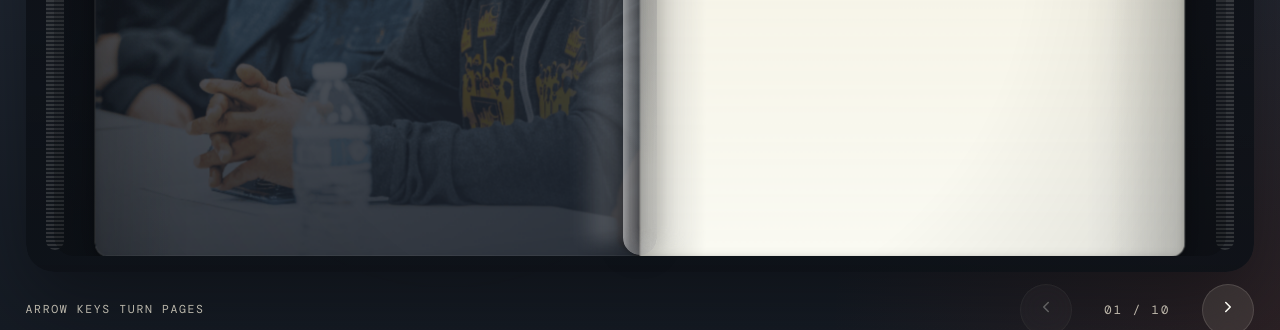
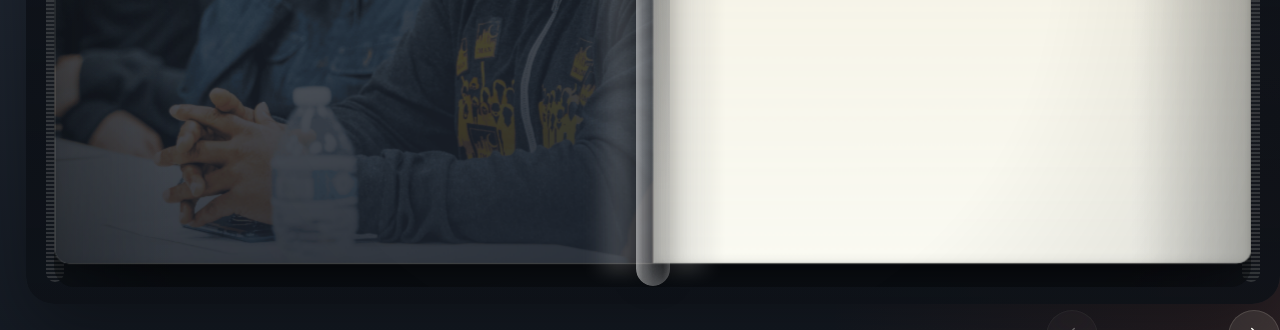
Before and after one commit to candlerfoundry/candler_foundry_flipbook, a website: page index.html in a window 1280 px wide. Shown: the part 470-800 px from the top of the page. Drawn offline with nearby package versions, Linux system fonts and the light colour scheme.

Commit message:
Reclaim horizontal screen space: wider design + tighter chrome
- Book-scaler design dimensions: 1410x820 -> 1500x780 (aspect 1.72 -> 1.92).
  Closer to typical widescreen monitor aspect, so the book naturally fills
  more horizontal real estate. Each page goes from ~705 wide to ~750 wide,
  giving body copy a touch more horizontal room (fewer wrap lines).
- .book-frame max sizes raised: 1480x860 -> 1700x880, vw cap 96 -> 98.
- .app-shell vertical padding compressed from 2.2vh + 2.8vh to 1.2vh + 1.2vh,
  controls top margin trimmed to 0.8vh. Reclaims ~30px of vertical room which
  the scaling math turns into ~55px more horizontal.

Net effect on a 1920x1080 monitor: book grows from ~1300 wide to ~1700 wide;
side margins drop from ~300px each to ~110px each. Magazine feel preserved.

```diff
--- a/index.html
+++ b/index.html
@@ -103,7 +103,7 @@ select {
   position: relative;
   width: 100%;
   height: 100%;
-  padding: 2.2vh 2vw 2.8vh;
+  padding: 1.2vh 2vw 1.2vh;
 }
 
 body.preview-embed .narrow-message {
@@ -247,8 +247,8 @@ button.meta-chip {
 .book-frame {
   position: relative;
   z-index: 2;
-  width: min(1480px, 96vw);
-  height: min(860px, 83vh);
+  width: min(1700px, 98vw);
+  height: min(880px, 88vh);
   margin: 0 auto;
   perspective: 2800px;
 }
@@ -353,8 +353,8 @@ button.meta-chip {
   position: absolute;
   top: 50%;
   left: 50%;
-  width: 1410px;
-  height: 820px;
+  width: 1500px;
+  height: 780px;
   transform: translate(-50%, -50%) scale(var(--book-scale, 1));
   transform-origin: center center;
 }
@@ -1146,8 +1146,8 @@ button.meta-chip {
   align-items: center;
   justify-content: space-between;
   gap: 18px;
-  width: min(1480px, 96vw);
-  margin: 1.5vh auto 0;
+  width: min(1700px, 98vw);
+  margin: 0.8vh auto 0;
   color: rgba(240, 234, 216, 0.76);
 }
 
@@ -1829,7 +1829,7 @@ function updateBookScale() {
   const rect = stage.getBoundingClientRect();
   if (rect.width === 0 || rect.height === 0) return;
   // Design size: 1410 x 820. Min(width, height) ratios so we never overflow.
-  const scale = Math.min(rect.width / 1410, rect.height / 820, 1);
+  const scale = Math.min(rect.width / 1500, rect.height / 780, 1);
   document.documentElement.style.setProperty("--book-scale", String(scale));
 }
 
```
